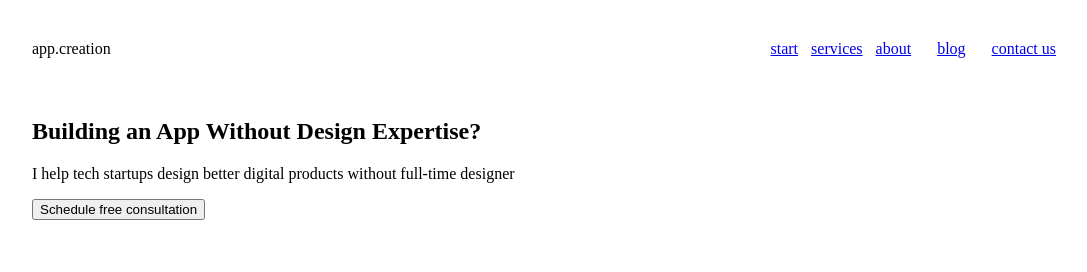
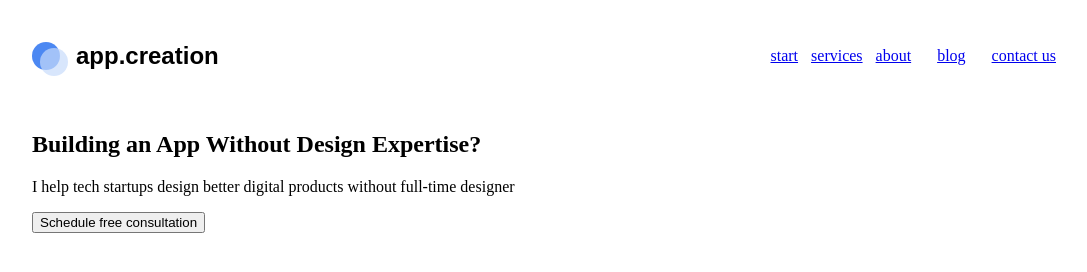
Before and after one commit to WebHeroSchool/firstsiterep, a plain HTML site: page index.html in a window 1280 px wide. Shown: the whole page, without its empty margins (96-1183 px from the left). Drawn offline with Linux system fonts and the light colour scheme.

Commit message:
Добавлены файлы со шрифтами, разметка логотипа и его стили в html css, css файл шрифтов

```diff
--- a/fonts.css
+++ b/fonts.css
@@ -0,0 +1,27 @@
+@font-face {
+  font-family: 'pt_serifbold';
+  src: url('ptserif-bold-webfont.woff') format('woff');
+  font-weight: normal;
+  font-style: normal;
+}
+
+@font-face {
+  font-family: 'pt_serifbold_italic';
+  src: url('ptserif-bolditalic-webfont.woff') format('woff');
+  font-weight: normal;
+  font-style: normal;
+}
+
+@font-face {
+  font-family: 'pt_serifitalic';
+  src: url('ptserif-italic-webfont.woff') format('woff');
+  font-weight: normal;
+  font-style: normal;
+}
+
+@font-face {
+  font-family: 'pt_serifregular';
+  src: url('ptserif-regular-webfont.woff') format('woff');
+  font-weight: normal;
+  font-style: normal;
+}
--- a/index.html
+++ b/index.html
@@ -10,7 +10,11 @@
   <body>
   	<div class="wrapper">
       <header class="header">
-        <div class="logo">app.creation</div>
+        <div class="logo">
+          <div class="logo__circle logo__circle_color_dark-blue"></div>
+          <div class="logo__circle logo__circle_color_blue"></div>
+          app.creation
+      	</div>
         <nav class="menu">
           <a class="menu__item" href="#">start</a>
           <a class="menu__item_active" href="#">services</a>
--- a/style.css
+++ b/style.css
@@ -13,7 +13,10 @@ body {
 }
 
 .logo {
+	position: relative;
   padding: 40px 0;
+  padding-left: 44px;
+  font: bold 24px/31px pt_serif,arial,helvetica,sans-serif;
 }
 
 .menu {
@@ -28,3 +31,24 @@ body {
 .menu__item:last-child {
   padding-right: 0;
 }
+
+.logo__circle {
+	position: absolute;
+	left: 0;
+	top: 50%;
+	transform: translateY(-50%);
+	width: 28px;
+	height: 28px;
+	border-radius: 50%;
+	opacity: .7;
+}
+
+.logo__circle_color_blue {
+	left: 8px;
+	top:56%;
+	background: #c8dbfb;
+}
+
+.logo__circle_color_dark-blue {
+	background: #0056ec;
+}
```
Also changed, not shown: fonts/ptserif-bold-webfont.woff (added), fonts/ptserif-bolditalic-webfont.woff (added), fonts/ptserif-italic-webfont.woff (added), fonts/ptserif-regular-webfont.woff (added).
